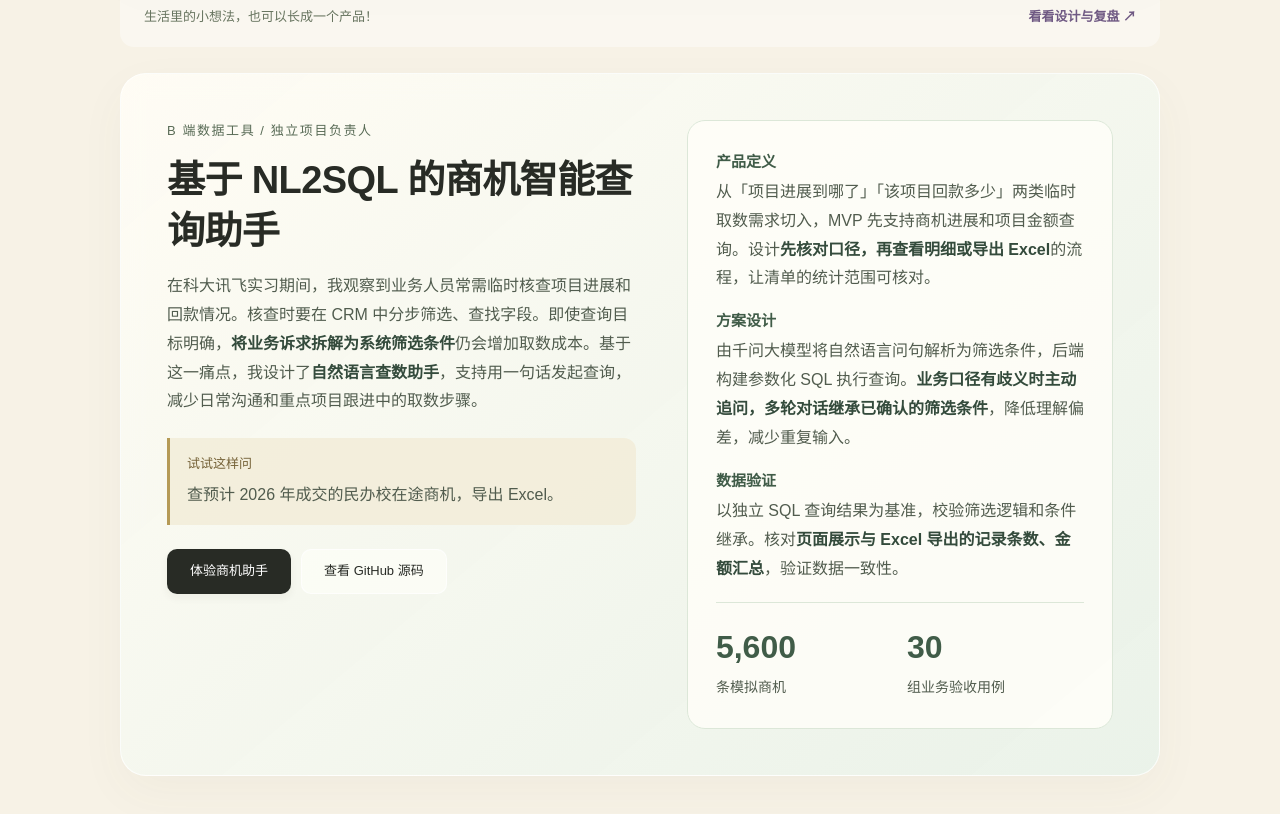
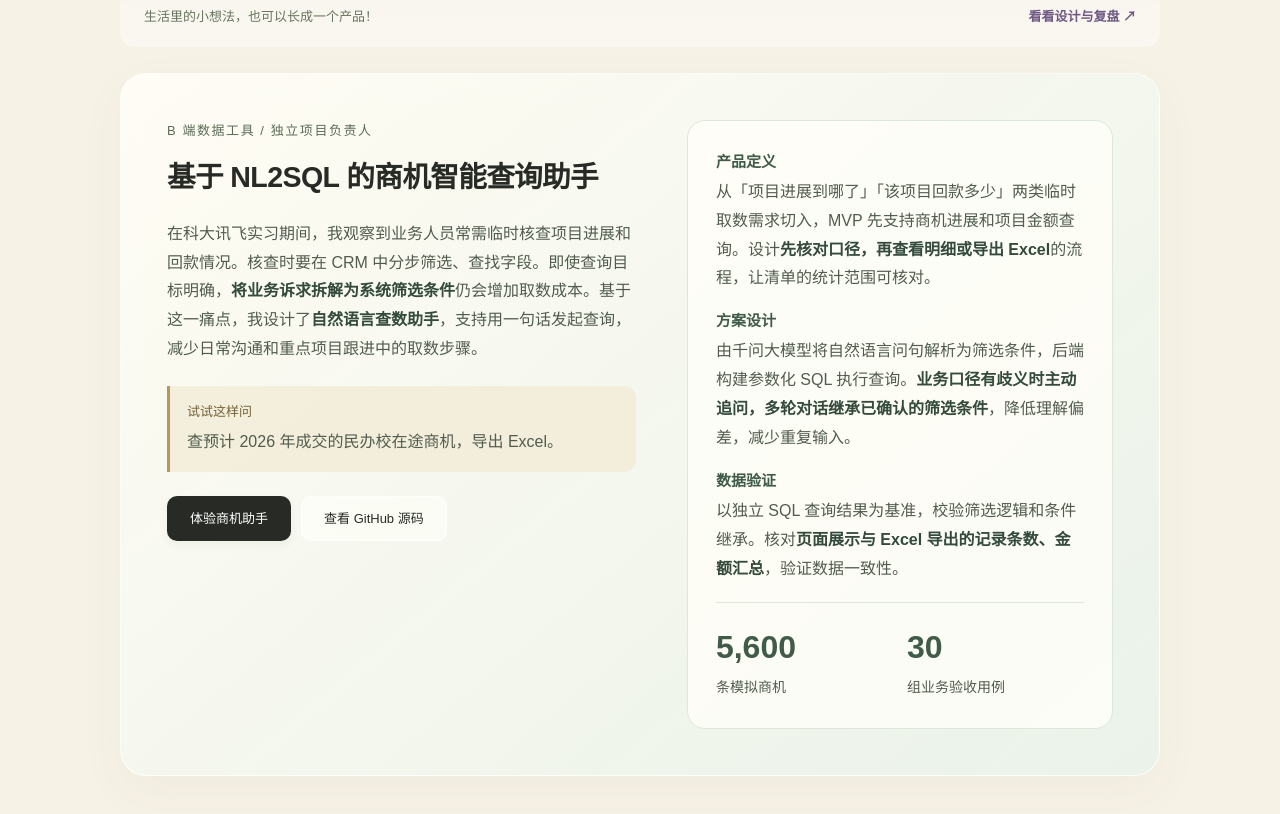
Before and after one commit to HongleiWang04/honglei-portfolio, a plain HTML site: page index.html in a window 1280 px wide. Shown: the part 4540-5354 px from the top of the page. Drawn offline with Linux system fonts and the light colour scheme.

```diff
--- a/index.html
+++ b/index.html
@@ -12,7 +12,7 @@
   <link rel="stylesheet" href="skills-deck.css">
   <script src="app.js" defer></script>
   <script src="skills-deck.js" defer></script>
-  <link rel="stylesheet" href="opportunity-case.css?v=2">
+  <link rel="stylesheet" href="opportunity-case.css?v=3">
 </head>
 <body>
   <a class="skip-link" href="#about">跳转至主要内容</a>
--- a/opportunity-case.css
+++ b/opportunity-case.css
@@ -14,7 +14,13 @@
   background: linear-gradient(140deg,#fffdf5ed,#e8f2e9e8);
   color: var(--ink);
 }
-.opportunity-feature h3 { margin: 12px 0 15px; font-size: clamp(25px,3vw,38px); line-height: 1.35; }
+.opportunity-main { min-width: 0; container-type: inline-size; }
+.opportunity-feature h3 {
+  margin: 16px 0 24px;
+  font-size: clamp(14px,6.1cqi,36px);
+  line-height: 1.3;
+  white-space: nowrap;
+}
 .opportunity-main > p:not(.myday-overline),
 .opportunity-example p,
 .opportunity-details dd { color: #515c4e; font-size: 16px; line-height: 1.8; }
@@ -31,7 +37,10 @@
 .opportunity-metrics strong, .opportunity-metrics span { display: block; }
 .opportunity-metrics strong { font-size: clamp(24px,3vw,32px); color: #405c48; }
 .opportunity-metrics span { font-size: 14px; color: #515c4e; }
-@media (max-width: 750px) {
+@media (max-width: 880px) {
   .opportunity-feature { grid-template-columns: 1fr; gap: 23px; }
   .opportunity-feature .myday-links { flex-wrap: wrap; }
 }
+@media (max-width: 480px) {
+  .opportunity-feature { padding-inline: clamp(16px,5vw,24px); }
+}
```
